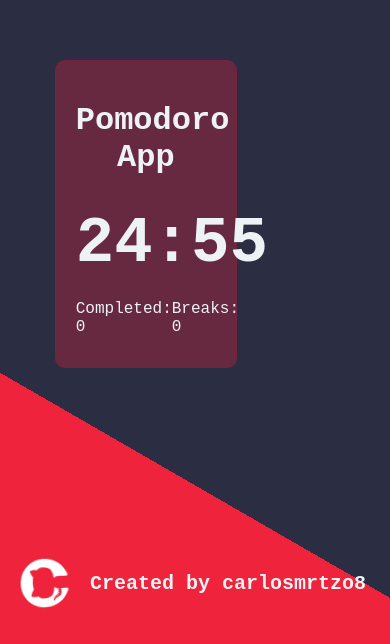
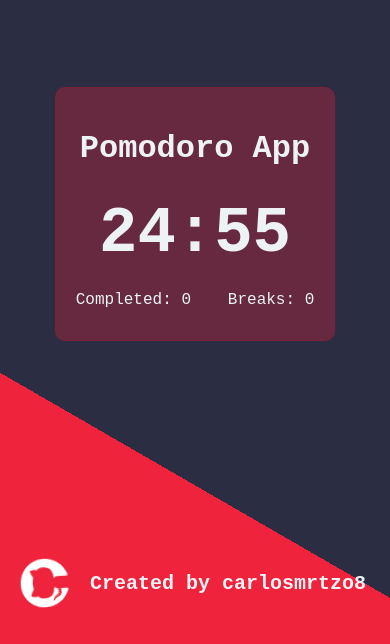
Before and after one commit to carlosmrtzodev/Pomodoro-app, a React (Create React App) app: page / in a window 390 px wide. Shown: the part 216-860 px from the top of the page. Built offline with nearby package versions, Linux system fonts and the light colour scheme.

Commit message:
Responsive

```diff
--- a/src/styles/Styles.js
+++ b/src/styles/Styles.js
@@ -14,9 +14,6 @@ export const Container = styled.div`
 
   @media screen and (max-width: 768px) {
     width: 100%;
-  }
-  @media screen and (max-width: 1024px) {
-    width: 50%;
   }
 `;
 
```
